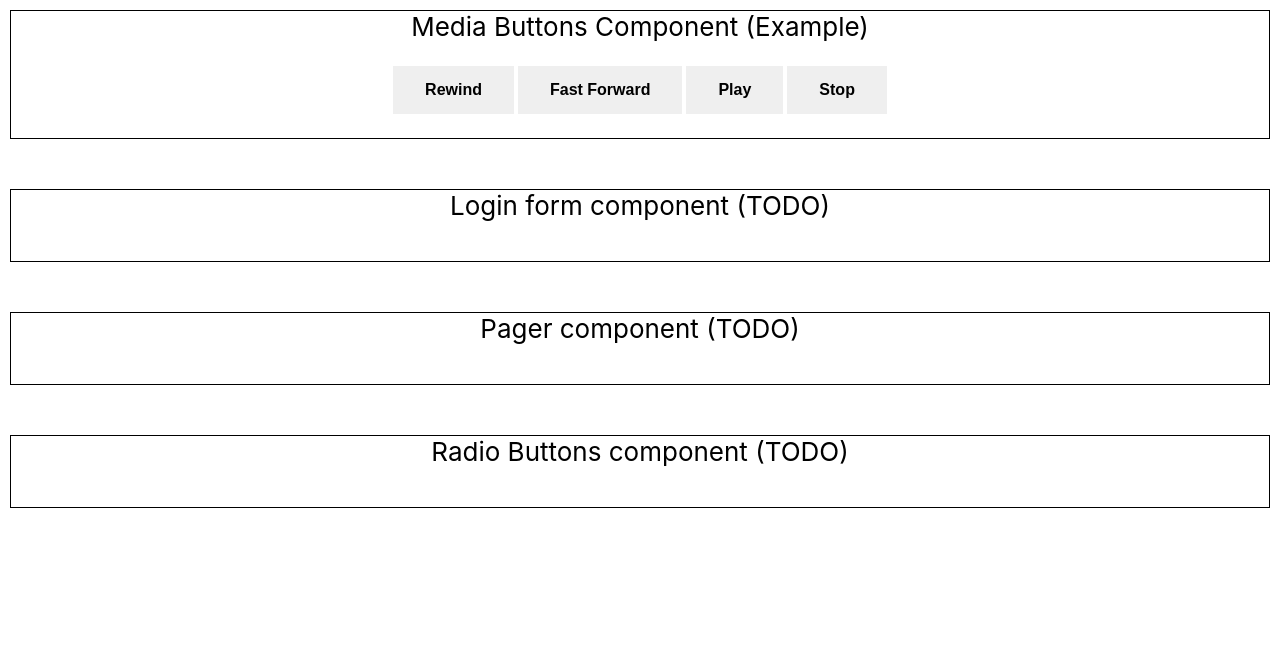
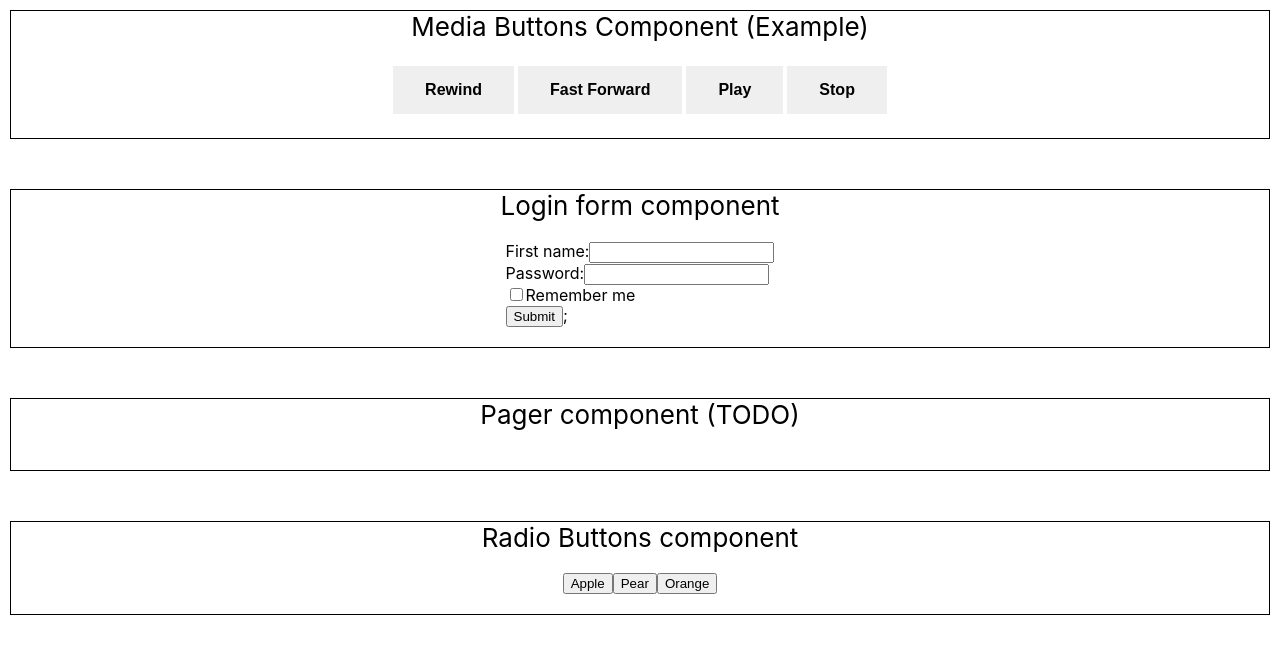
Before and after one commit to prof-tejera/homework-3-pgmartin11, a React (Create React App) app: page / in a window 1280 px wide. Shown: the top 654 px of the page. Built offline with nearby package versions, Linux system fonts and the light colour scheme.

Commit message:
initial implementation of login form and radio buttons components

```diff
--- a/src/App.js
+++ b/src/App.js
@@ -17,7 +17,7 @@ const App = () => {
       </div>
 
       <div className="App-component">
-        <header className="App-header">Login form component (TODO)</header>
+        <header className="App-header">Login form component</header>
         <div className="App-content">
           <LoginForm />
         </div>
@@ -31,7 +31,7 @@ const App = () => {
       </div>
 
       <div className="App-component">
-        <header className="App-header">Radio Buttons component (TODO)</header>
+        <header className="App-header">Radio Buttons component</header>
         <div className="App-content">
           <RadioButtons />
         </div>
--- a/src/LoginForm/LoginForm.js
+++ b/src/LoginForm/LoginForm.js
@@ -1,7 +1,50 @@
+import Panel from "components/Panel/Panel";
+import Form from "components/Form/Form";
+import Input from "components/Input/Input";
+import Button from "components/Button/Button";
 import "./LoginForm.css";
 
 const LoginForm = () => {
-  return null;
-};
+  const formElements = [
+    {
+      type: 'text',
+      id: 'fname',
+      name: 'fname',
+      label: 'First name'
+    },
+    {
+      type: 'password',
+      id: 'passwd',
+      name: 'passwd',
+      label: 'Password'
+    },
+    {
+      type: 'checkbox',
+      id: 'remember-me',
+      name: 'remember',
+      label: 'Remember me'
+    },
+    {
+      type: 'submit',
+      id: '',
+      name: '',
+      label: ''
+    }
+  ];
+
+  return (
+    <Form action="#">
+      { formElements.map(({type, id, name, label}) => <Input key={id} type={type} id={id} name={name} label={label} />) };
+
+      {/* formElements.map(el => (<Input type={el.type} id={el.id} name={el.name} label={el.label} />)); */}
+{/*
+      <Input type="text" id="fname" name="fname" label="First name" />
+      <Input type="password" id="passwd" name="passwd" label="Password" />
+      <Input type="checkbox" id="remember-me" name="remember" label="Remember me" />
+      <Input type="submit" id="login-submit" />
+ */ }
+    </Form>
+  );
+}
 
 export default LoginForm;
--- a/src/Pager/Pager.js
+++ b/src/Pager/Pager.js
@@ -1,6 +1,22 @@
 import "./Pager.css";
 
 const Pager = () => {
+  const pagerMap = [
+    [],
+    [1,2,3,null,12], //1
+    [1,2,3,null,12], //2
+    [1,2,3,null,12], //3
+    [4,5,6,null,12], //4
+    [4,5,6,null,12], //5
+    [4,5,6,null,12], //6
+    [7,8,9,null,12], //7
+    [7,8,9,null,12], //8
+    [8,9,10,11,12], //9
+    [8,9,10,11,12], //10
+    [8,9,10,11,12], //11
+     [8,9,10,11,12]  //12
+  ];
+
   return null;
 };
 
--- a/src/RadioButtons/RadioButtons.js
+++ b/src/RadioButtons/RadioButtons.js
@@ -1,7 +1,26 @@
+import RadioButton from "components/RadioButton/RadioButton";
 import "./RadioButtons.css";
 
 const RadioButtons = () => {
-  return null;
+  return (
+    <>
+      <RadioButton
+        selected={true}
+        disabled={false}
+        text="Apple"
+      />
+      <RadioButton
+        selected={false}
+        disabled={false}
+        text="Pear"
+      />
+      <RadioButton
+        selected={false}
+        disabled={true}
+        text="Orange"
+      />
+    </>
+  );
 };
 
 export default RadioButtons;
--- /dev/null
+++ b/src/components/Form/Form.js
@@ -0,0 +1,11 @@
+import "./Form.css";
+
+const Form= ({ action, children }) => {
+  return (
+    <form action={action}>
+      {children}
+    </form>
+  );
+};
+
+export default Form;
--- a/src/components/Input/Input.js
+++ b/src/components/Input/Input.js
@@ -1,5 +1,28 @@
-const Input = (props) => {
-  return <input {...props} />;
+const Input = ({id, label, type, name}) => {
+  let comp;
+
+  switch (type) {
+    case 'checkbox':
+      comp = (
+        <>
+          <input type={type} id={id} name={name} />
+          <label  htmlFor={id}>{label}</label><br/>
+        </>
+      );
+      break;
+    case 'submit':
+      comp = <input type={type} id={id} />;
+      break;
+    default:
+      comp = (
+        <>
+          <label htmlFor={id}>{label}:</label>
+          <input type={type} id={id} name={name} /><br/>
+        </>
+      );
+  }
+
+  return comp;
 };
 
 export default Input;
--- /dev/null
+++ b/src/components/Radiobutton/RadioButton.js
@@ -0,0 +1,13 @@
+import "./RadioButton.css";
+
+const RadioButton = ({ selected, active, text }) => {
+  return (
+    <button
+      className={selected ? "selected" : ""}
+    >
+      {text}
+    </button>
+  );
+};
+
+export default RadioButton;
```
Also changed, not shown: src/components/Form/Form.css (added), src/components/Radiobutton/RadioButton.css (added), 1 other file (tests, documents, lock files or other folders).
